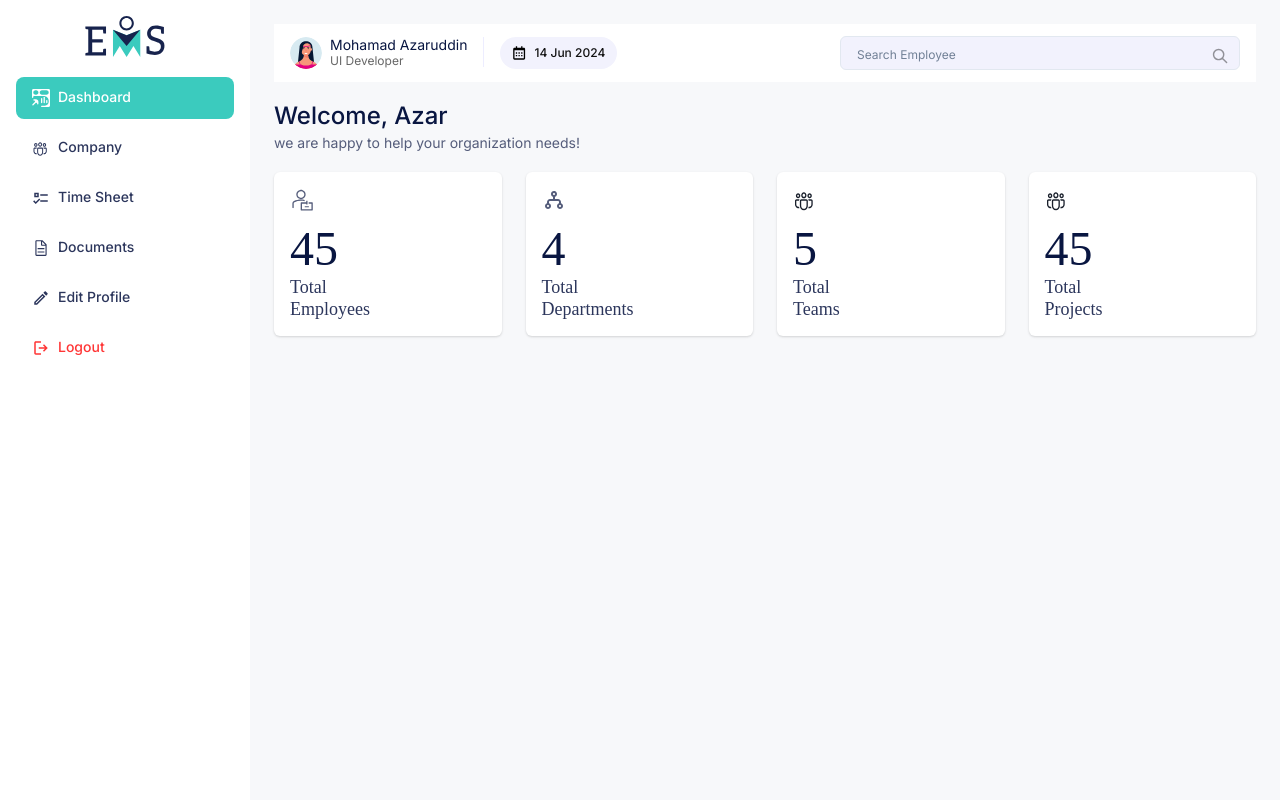
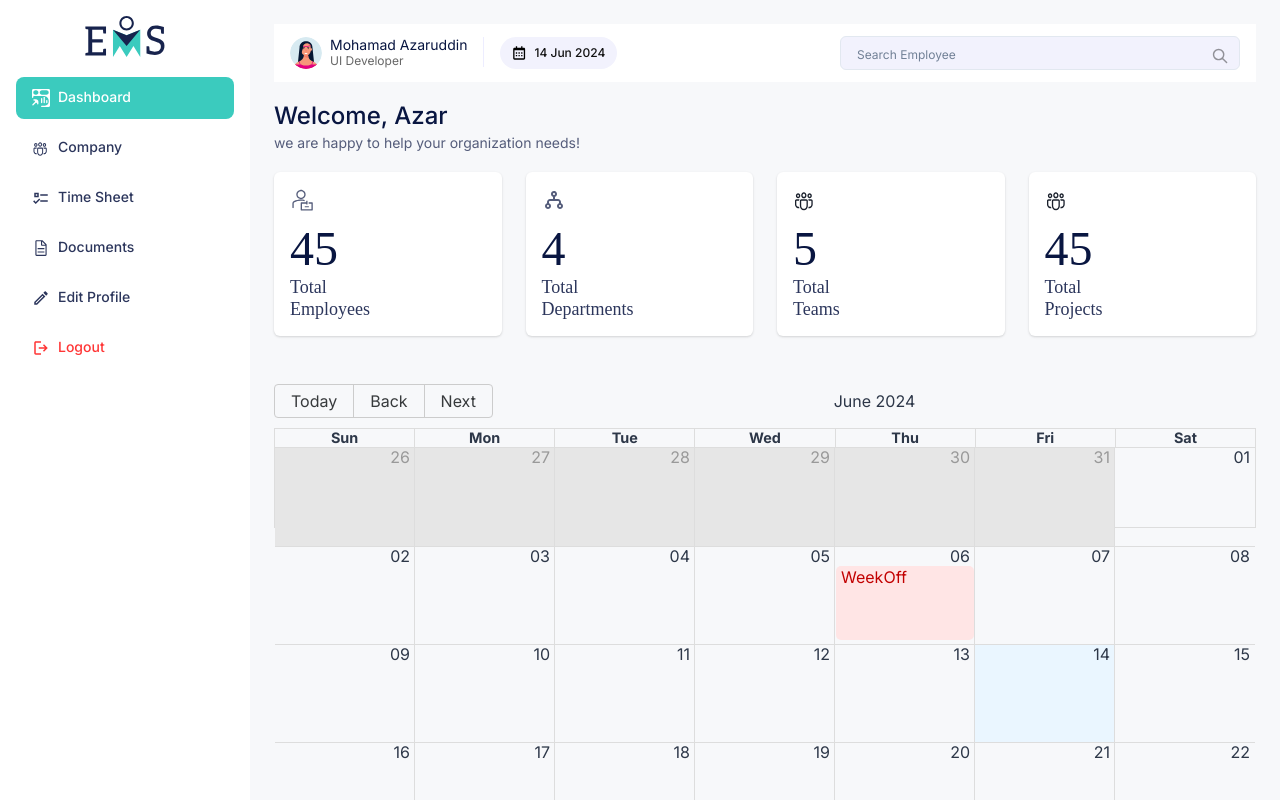
Before and after one commit to mohamadazaruddin/EMS, a Next.js app: page /dashboard in a window 1280 px wide. Built offline with nearby package versions, Linux system fonts and the light colour scheme.

Commit message:
feat: calender

```diff
--- a/src/app/(pages)/dashboard/page.tsx
+++ b/src/app/(pages)/dashboard/page.tsx
@@ -62,7 +62,7 @@ export default function Dashboard() {
         })}
       </Grid>
       <Box w="100%" mt={10}>
-        {/* <EventCalender /> */}
+        <EventCalender />
       </Box>
     </VStack>
   );
--- a/src/app/components/Calender/EventCalender.tsx
+++ b/src/app/components/Calender/EventCalender.tsx
@@ -1,125 +1,54 @@
 "use client";
+import {
+  Calendar as BigCalendar,
+  momentLocalizer,
+  Views,
+  View,
+} from "react-big-calendar";
 import moment from "moment";
-import { useCallback, useState } from "react";
-import { EVENTS } from "../../utils/contstant";
-import "react-big-calendar/lib/css/react-big-calendar.css";
-import "react-big-calendar/lib/addons/dragAndDrop/styles.css";
+import { useState } from "react";
 
-import withDragAndDrop from "react-big-calendar/lib/addons/dragAndDrop";
-import "react-big-calendar/lib/addons/dragAndDrop/styles.css";
-import { Calendar as BigCalendar, stringOrDate } from "react-big-calendar";
-import { Appointment, EventItem } from "../../services/types";
-import { props } from "./props";
-import "./index.css";
-import { Box, Flex } from "@chakra-ui/react";
-import OutsideEvent from "./OutsideEvent";
-import AppointmentEvent from "./AppointmentEvent";
+const localizer = momentLocalizer(moment);
 
-const DnDCalendar = withDragAndDrop<EventItem>(BigCalendar);
-
-export default function EventCalender() {
-  const [events, setEvents] = useState(EVENTS);
-
-  const onChangeEventTime = useCallback(
-    ({
-      event,
-      start,
-      end,
-      resourceId,
-    }: {
-      event: EventItem;
-      start: stringOrDate;
-      end: stringOrDate;
-      resourceId: number;
-    }) => {
-      setEvents((prevEvents) =>
-        prevEvents.map((prevEvent) =>
-          prevEvent?.data?.appointment?.id === event?.data?.appointment?.id
-            ? { ...event, start, end, resourceId }
-            : prevEvent
-        )
-      );
+const events = [
+  {
+    start: moment("2024-06-06").toDate(),
+    end: moment("2024-06-06").toDate(),
+    title: "WeekOff",
   },
-    []
-  );
-
-  const [draggedEvent, setDraggedEvent] = useState<
-    Appointment | "undroppable"
-  >();
-
-  const onDroppedFromOutside = useCallback(
-    ({
-      start,
-      end,
-      resource,
-    }: {
-      start: stringOrDate;
-      end: stringOrDate;
-      resource: number;
-    }) => {
-      if (draggedEvent === "undroppable") return;
-      setEvents((prevEvents) => [
-        ...prevEvents,
   {
-          start,
-          end,
-          resourceId: resource,
-          data: { appointment: draggedEvent },
-          isDraggable: true,
-          isResizable: true,
+    start: moment("2023-01-10T10:00:00").toDate(),
+    end: moment("2023-01-10T11:00:00").toDate(),
+    title: "WeekOff",
   },
-      ]);
+  {
+    start: moment("2023-06-10T10:00:00").toDate(),
+    end: moment("2023-06-10T11:00:00").toDate(),
+    title: "WeekOff",
   },
-    [draggedEvent]
-  );
-
-  const dummyAppointment = {
-    id: 3,
-    status: "CI",
-    location: "Connecticut",
-    resource: "Alex Hales",
-    address: "1241 E Main St\n Stamford\n CT 06902\n United States",
-  };
-
-  const resources = [
-    { id: 1, title: "Dr Graff" },
-    { id: 2, title: "Dr Alex" },
-    { id: 3, title: "Dr Michelle" },
 ];
 
+export default function Calendar() {
+  // const [view, setView] = useState(Views.MONTH);
+  const [date, setDate] = useState(new Date());
+
   return (
-    <Flex p={2} gap={4} height="100%" width="100%" direction={"column"}>
-      <Box>
-        <Flex gap={4}>
-          <Box
-            width={200}
-            cursor="pointer"
-            onDragStart={() => setDraggedEvent(dummyAppointment)}
-            draggable
-          >
-            <AppointmentEvent appointment={dummyAppointment} />
-          </Box>
-          <OutsideEvent
-            onDragStart={() => setDraggedEvent("undroppable")}
-            draggable
-          >
-            Draggable but not for calendar.
-          </OutsideEvent>
-        </Flex>
-      </Box>
-
-      <Box flex="1" overflow="auto" width="100%">
-        <DnDCalendar
-          {...props}
+    <BigCalendar
+      localizer={localizer}
+      defaultView={Views.MONTH}
+      defaultDate={moment().toDate()}
+      style={{ height: 100, width: "100%" }} // Adjusted height to 500 for better visibility
+      view={Views.MONTH}
+      date={date}
+      // onView={(view) => setView(view)}
+      onNavigate={(date) => setDate(date)}
       events={events}
-          resources={resources}
-          draggableAccessor={(event) => !!event.isDraggable}
-          resizableAccessor={"isResizable"}
-          // onEventDrop={onChangeEventTime}
-          // onEventResize={onChangeEventTime}
-          // onDropFromOutside={onDroppedFromOutside}
+      titleAccessor="title" // Ensure the title is accessed correctly
+      views={{
+        month: true,
+        day: false,
+      }}
+      messages={{ year: "Year" } as any}
     />
-      </Box>
-    </Flex>
   );
 }
--- a/src/app/components/Calender/OutsideEvent.tsx
+++ b/src/app/components/Calender/OutsideEvent.tsx
@@ -1,4 +1,6 @@
 import { Box, BoxProps } from "@chakra-ui/react";
+import "react-big-calendar/lib/css/react-big-calendar.css";
+import "react-big-calendar/lib/addons/dragAndDrop/styles.css";
 
 export default function OutsideEvent({ children, ...rest }: BoxProps) {
   return (
--- a/src/app/globals.css
+++ b/src/app/globals.css
@@ -124,3 +124,24 @@ a {
   color: #00000080;
   margin: 0;
 }
+
+.event-day {
+  background-color: rgb(9, 207, 9) !important;
+  color: white !important;
+}
+
+.rbc-month-view {
+  height: 100vh;
+}
+.rbc-month-view{ display: block !important;}
+
+.rbc-event-content{
+  color: #C20000;
+  background-color: #FFE5E5;
+  height: 70px;
+  width: 100px;
+}
+
+.rbc-event{
+  background-color: #FFE5E5 !important;
+}
--- a/src/app/layout.tsx
+++ b/src/app/layout.tsx
@@ -4,6 +4,7 @@ import { Inter } from "next/font/google";
 import "./globals.css";
 import { SWRConfig } from "swr";
 import { SessionProvider } from "./context";
+import "react-big-calendar/lib/css/react-big-calendar.css";
 
 const inter = Inter({ subsets: ["latin"] });
 
--- a/src/app/services/types.tsx
+++ b/src/app/services/types.tsx
@@ -31,6 +31,7 @@ export type User = {
   id: string;
   userName?: string;
 };
+
 export type Appointment = {
   id: number;
   status: string;
```
Also changed, not shown: src/app/components/Calender/AppointmentEvent.tsx (deleted, +0 -35 lines), src/app/components/Calender/props.tsx (deleted, +0 -23 lines), src/app/utils/contstant.ts (deleted, +0 -46 lines), 2 other files (tests, documents, lock files or other folders). Lines whose indentation alone changed are shown as unchanged.
